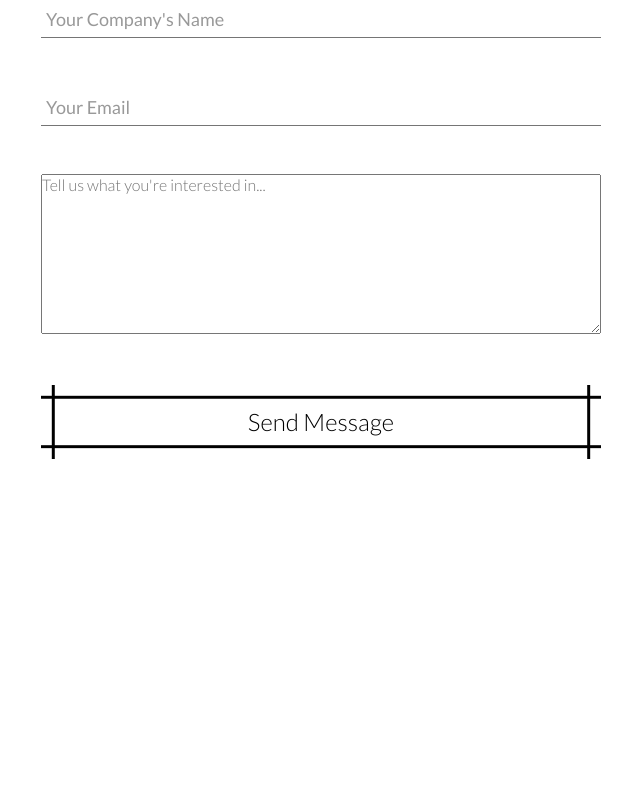
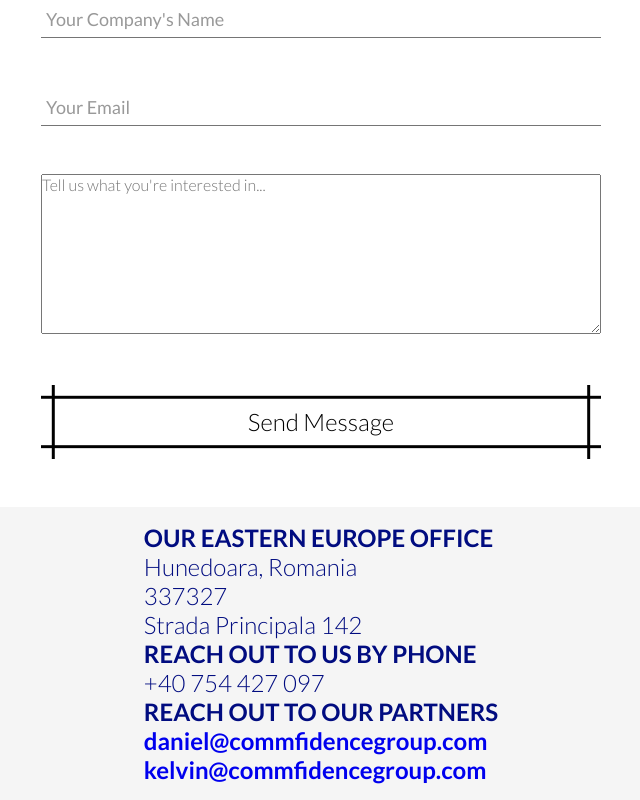
Before and after one commit to leynadm/commfidencegroup, a React (Create React App) app: page / in a window 1280 px wide. Shown: the part 3546-4346 px from the top of the page, without its empty margins (319-959 px from the left). Before the commit the page ends 4053 px from the top, so only its background shows below. Built offline with nearby package versions, Linux system fonts and the light colour scheme.

Commit message:
Add business address details

```diff
--- a/src/components/Home.js
+++ b/src/components/Home.js
@@ -227,6 +227,33 @@ function Home() {
         <div className="contact-section-text">Contact Us</div>
         <ContactForm />
       </section>
+
+      <section className="address-section">
+        <div className="address-section-wrapper">
+          <div className="address-continent">OUR EASTERN EUROPE OFFICE</div>
+          <div className="address-county address-details">Hunedoara, Romania</div>
+          <div className="address-postalcode address-details">337327</div>
+          <div className="address-street address-details">Strada Principala 142</div>
+
+          <div className="address-section-wrapper address-section-inside-wrapper">
+          <div className="address-contact">REACH OUT TO US BY PHONE</div>
+          <div className="address-phone address-details">+40 754 427 097</div>
+
+          <div className="address-section-wrapper address-section-inside-wrapper">
+          <div>REACH OUT TO OUR PARTNERS</div>
+          <a href="mailto: daniel@commfidencegroup.com">daniel@commfidencegroup.com</a><br></br>
+          <a href="mailto: kelvin@commfidencegroup.com">kelvin@commfidencegroup.com</a>
+
+        </div>
+
+        </div>
+
+        </div>
+
+
+
+
+      </section>
     </div>
   );
 }
--- a/src/styles/Home.css
+++ b/src/styles/Home.css
@@ -145,6 +145,34 @@ section {
 .icons {
     width: 25%;
     height: auto;
+}
+
+.address-section{
+    height: auto;
+    display: flex;
+    padding: 1rem;
+    flex-direction: column;
+    background-color: #F5F5F5;
+    justify-content: center;
+    align-items: center;
+    gap: 1rem;
+}
+
+.address-section-wrapper{
+    font-size: 1.5rem;
+}
+
+a:link{
+    text-decoration: none;
+}
+
+.address-section-inside-wrapper{
+
+
+}
+
+.address-details{
+    font-weight: 300;
 }
 
 .statement-section{
```
